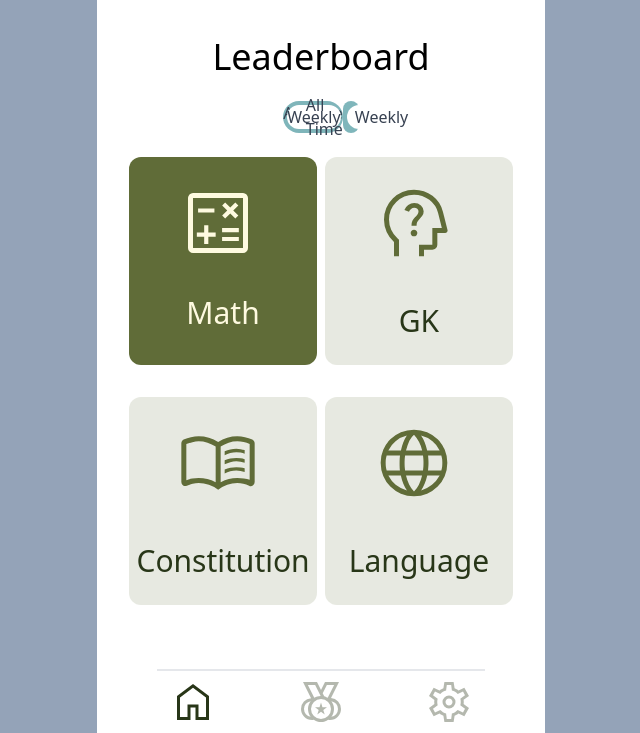
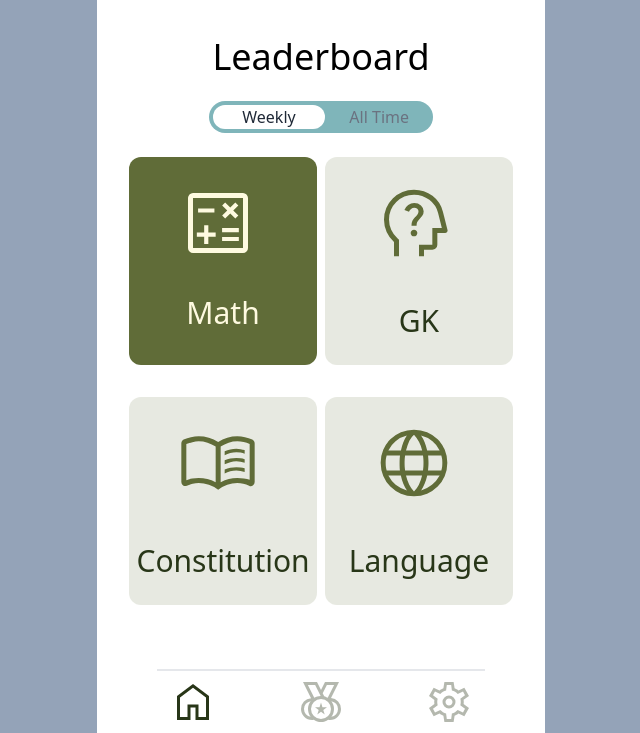
Before and after one commit to divya-i47/learn, a website: page tw/psc/page4.html in a window 1280 px wide. Shown: the part 67-800 px from the top of the page, without its empty margins (319-959 px from the left). Drawn offline with Linux system fonts and the light colour scheme.

Commit message:
commit-page4

```diff
--- a/tw/psc/page4.html
+++ b/tw/psc/page4.html
@@ -49,29 +49,26 @@
         <div class="relative inline-flex items-center">
           <input type="checkbox" id="toggle" class="hidden">
           <div class="bg-custom6 w-56 h-8 rounded-full">
+            <label for="toggle" class="flex justify-end items-end cursor-pointer">
+              <span class="mr-6 mt-1 text-md font-medium text-gray-500">All Time</span>
+            </label>
+
+          <div class="dot absolute left-1 top-1  bg-white w-28 h-6 rounded-full">
             <label for="toggle" class="flex items-center cursor-pointer">
-              <span class=" ml-8 text-md font-medium text-gray-700">All Time</span>
+              <span class="ml-auto mr-auto text-md font-medium text-gray-800">Weekly</span>
             </label>
           </div>
-          <div class="dot absolute left-1 top-1 bg-white w-28 h-6 rounded-full ">
-            <label for="toggle" class="flex items-center cursor-pointer">
-              <span class="ml-auto mr-auto text-md font-medium text-gray-700">Weekly</span>
-            </label>
           </div>
 
         </div>
-        <div class="flex items-center justify-center">
-          <input type="checkbox" id="toggle" class="hidden">
-          <label for="toggle" class="relative inline-flex items-center cursor-pointer">
-            <div class="bg-custom6 w-4 h-8 rounded-full flex items-center justify-end">
-              <span class="mr-4 text-md font-medium text-gray-700">All Time</span>
-            </div>
-            <div class="dot absolute left-1 top-1 bg-white w-24 h-6 rounded-full transition"><span class="ml-auto mr-auto  p-2 text-md font-medium text-gray-700">Weekly</span>
-            </label></div>
-
       </div>
 
-      </div>
+
+
+
+
+
+
 
 
 
@@ -168,6 +165,8 @@
     </div>
 
   </div>
-  </div>
+
+
+
 
 </body>
```
Also changed, not shown: tw/psc/style.min.css. Lines whose indentation alone changed are shown as unchanged.
